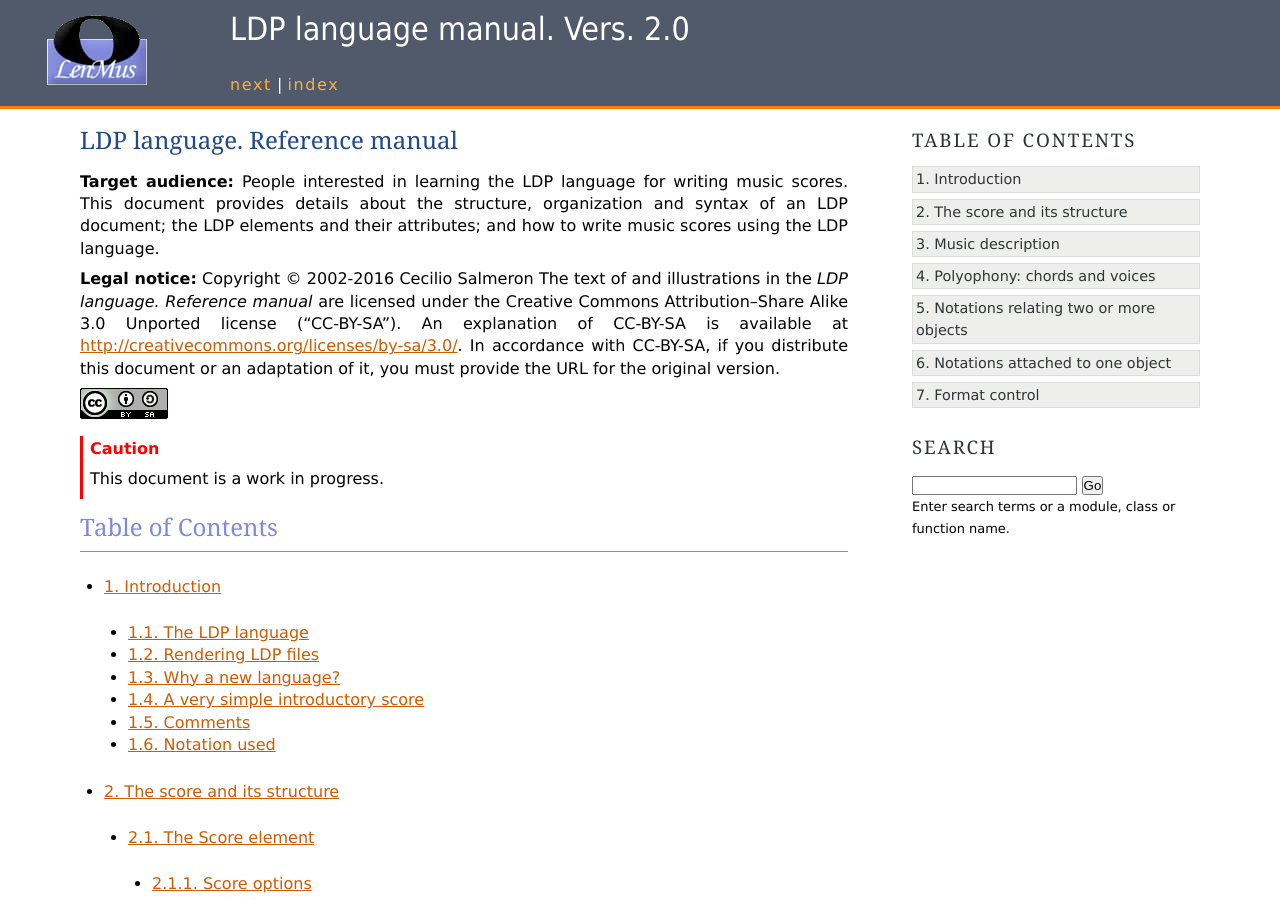
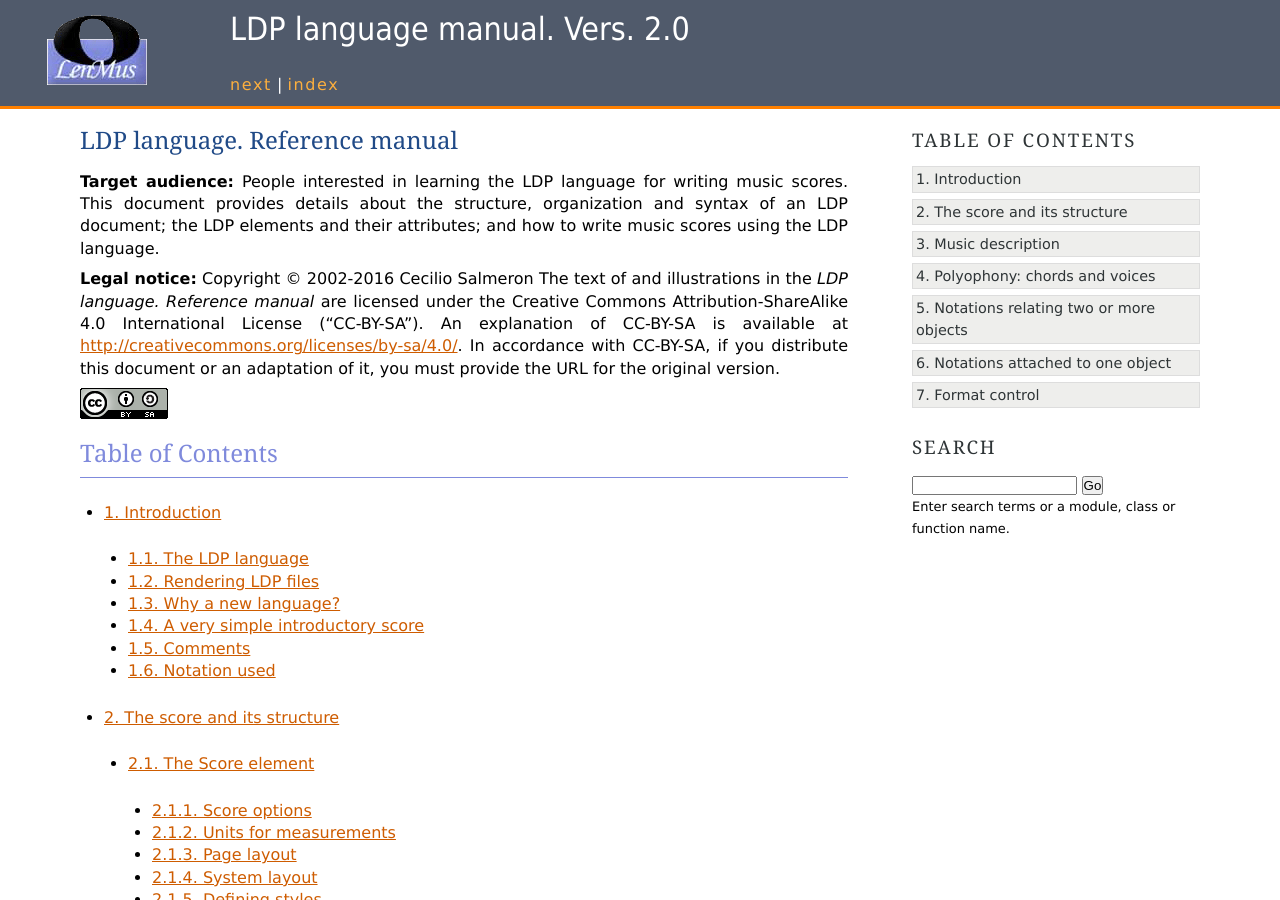
Before and after one commit to lenmus/ldp, a Sphinx documentation site: the page built from source/index.txt, in a window 1280 px wide and 900 px high. Built offline with Sphinx 7.4.7, drawn with Linux system fonts in a browser that asks for light colours.

Commit message:
Add license

```diff
--- a/source/index.txt
+++ b/source/index.txt
@@ -5,12 +5,9 @@ LDP language. Reference manual
 **Target audience:** People interested in learning the LDP language for writing music scores. This document provides details about the structure, organization and syntax of an LDP document; the LDP elements and their attributes; and how to write music scores using the LDP language.
 
 **Legal notice:** Copyright © 2002-2016 Cecilio Salmeron
-The text of and illustrations in the *LDP language. Reference manual* are licensed under the Creative Commons Attribution–Share Alike 3.0 Unported license ("CC-BY-SA"). An explanation of CC-BY-SA is available at http://creativecommons.org/licenses/by-sa/3.0/. In accordance with CC-BY-SA, if you distribute this document or an adaptation of it, you must provide the URL for the original version.
+The text of and illustrations in the *LDP language. Reference manual* are licensed under the Creative Commons Attribution-ShareAlike 4.0 International License ("CC-BY-SA"). An explanation of CC-BY-SA is available at http://creativecommons.org/licenses/by-sa/4.0/. In accordance with CC-BY-SA, if you distribute this document or an adaptation of it, you must provide the URL for the original version.
 
 .. image:: creative-commons-by-sa-88x31.png
-
-.. caution::
-    This document is a work in progress.
 
 
 Table of Contents
```
Also changed, not shown: README.md (+2 -2 lines), LICENSE.md (added).
